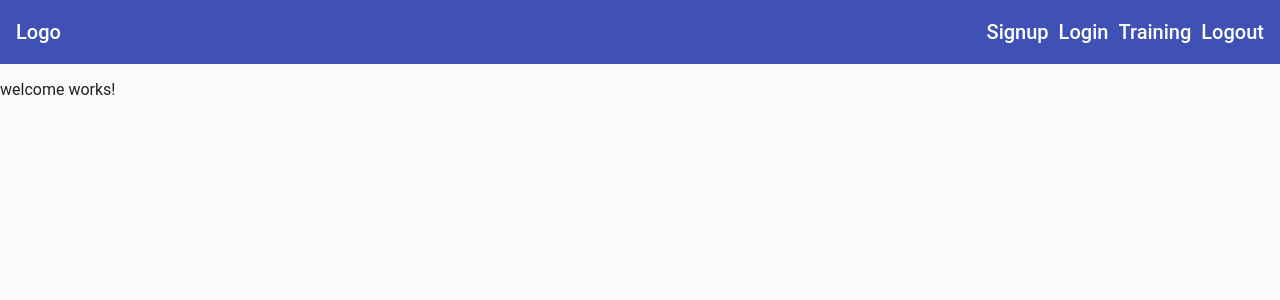
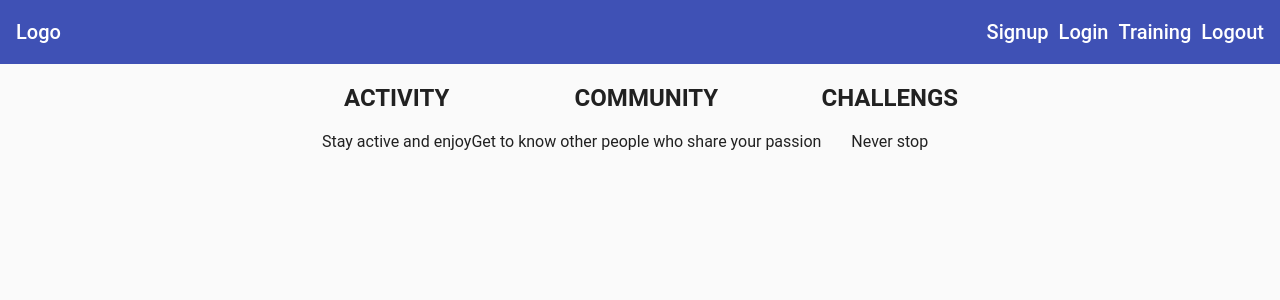
Before and after one commit to sms7182/fitnessTracker, an Angular app: page / in a window 1280 px wide. Shown: the top 300 px of the page. Built offline with nearby package versions, Linux system fonts and the light colour scheme.

Commit message:
add selector controller

```diff
--- a/src/app/training/new-training/new-training.component.css
+++ b/src/app/training/new-training/new-training.component.css
@@ -0,0 +1,3 @@
+.new-training{
+    padding: 30px;
+}
--- a/src/app/training/new-training/new-training.component.html
+++ b/src/app/training/new-training/new-training.component.html
@@ -1 +1,26 @@
-<p>new-training works!</p>
+<section class="new-training" fxLayout fxLayoutAlign="center">
+<mat-card fxFlex.xs="100%" fxFlex="400px">
+  <mat-card-title  fxLayoutAlign="center">Time to start</mat-card-title>
+  <mat-card-content fxLayoutAlign="center">
+    <mat-form-field>
+        <mat-select placeholder="Favorite food">
+            <mat-option value="crunches">
+                Crunches
+            </mat-option>
+            <mat-option value="touch-toes">
+                Touch toes
+            </mat-option>
+            <mat-option value="side-lunges">
+                Side Lunges
+            </mat-option>
+            <mat-option value="burpees">
+               Burpees
+            </mat-option>
+        </mat-select>
+    </mat-form-field>
+  </mat-card-content>
+  <mat-card-actions fxLayoutAlign="center">
+  <button type="submit" mat-button>start</button>
+  </mat-card-actions>
+</mat-card>
+</section>
--- a/src/app/training/training.component.html
+++ b/src/app/training/training.component.html
@@ -1 +1,8 @@
-<p>training works!</p>
+<mat-tab-group>
+  <mat-tab label="New Exercise">
+   <app-new-training></app-new-training>
+  </mat-tab>
+  <mat-tab label="Past Exercise">
+  <app-past-training></app-past-training>
+  </mat-tab>
+</mat-tab-group>
--- a/src/app/welcome/welcome.component.css
+++ b/src/app/welcome/welcome.component.css
@@ -0,0 +1,3 @@
+.welcome{
+    text-align: center;
+}
--- a/src/app/welcome/welcome.component.html
+++ b/src/app/welcome/welcome.component.html
@@ -1 +1,14 @@
-<p>welcome works!</p>
+<div class="welcome" fxLayout="column" fxLayout.gt-md="row" fxLayoutGap="20xp" fxLayoutAlign="center">
+    <section>
+        <h1>ACTIVITY</h1>
+        <p>Stay active and enjoy</p>
+    </section>
+    <section>
+    <h1>COMMUNITY</h1>
+    <p>Get to know  other people  who share  your passion</p>
+    </section>
+    <section>
+    <h1>CHALLENGS</h1>
+    <p>Never stop</p>
+    </section>
+</div>
```
Also changed, not shown: src/app/material.module.ts (+5 -2 lines), 1 other file (tests, documents, lock files or other folders).
